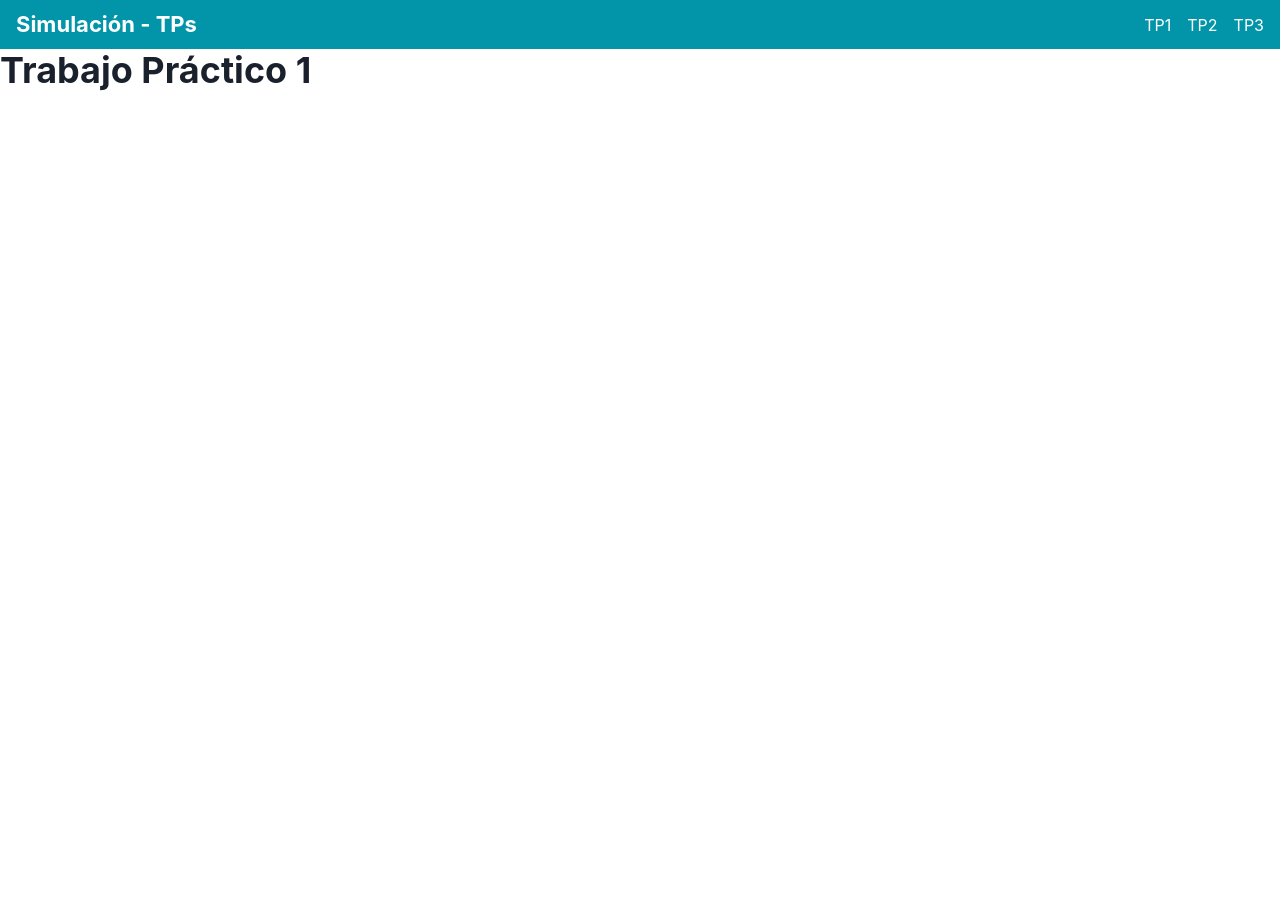
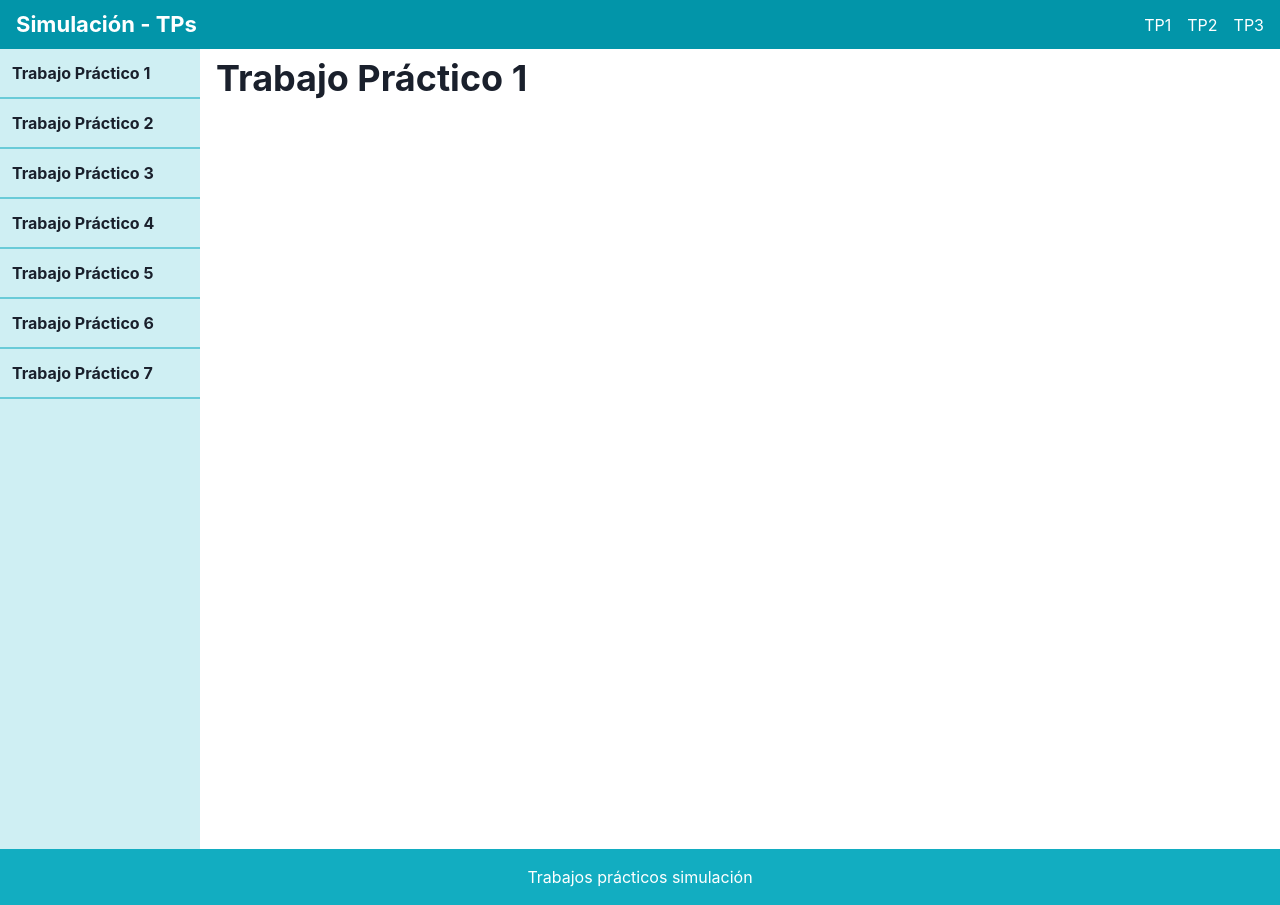
Before and after one commit to andybardagi/practicos-simulacion, a React (Vite) app: page / in a window 1280 px wide. Before the commit the page ends 800 px from the top, so only its background shows below. Built offline with nearby package versions, Linux system fonts and the light colour scheme.

Commit message:
💄 Sidebar

```diff
--- a/src/App.tsx
+++ b/src/App.tsx
@@ -1,6 +1,14 @@
-import { ChakraProvider } from '@chakra-ui/react';
+import {
+    Box,
+    Text,
+    ChakraProvider,
+    Flex,
+    List,
+    ListItem,
+} from '@chakra-ui/react';
 import Navbar from './components/Navbar';
 import TP1 from './components/TP1';
+import Sidebar from './components/Sidebar';
 // #0295A9
 // #12ADC1
 // #FDD037
@@ -8,8 +16,18 @@ import TP1 from './components/TP1';
 function App() {
     return (
         <ChakraProvider>
-                <Navbar />
-                <TP1></TP1>
+            <Navbar />
+            <Box>
+                <Flex direction={'row'} height={'100vh'}>
+                    <Sidebar />
+                    <Box py={2} px={4}>
+                        <TP1></TP1>
+                    </Box>
+                </Flex>
+            </Box>
+            <Box p={4} display="grid" placeItems="center" bgColor="#12ADC1">
+                <Text color={'#fff'}>Trabajos prácticos simulación</Text>
+            </Box>
         </ChakraProvider>
     );
 }
--- /dev/null
+++ b/src/components/Sidebar.tsx
@@ -0,0 +1,64 @@
+import { Box, List, ListItem, Text } from '@chakra-ui/react';
+
+const SidebarItem = ({ name, navLink }: { name: string; navLink: string }) => {
+    return (
+        <Box
+            p={3}
+            borderBottom="2px solid #12ADC188"
+            _hover={{
+                backgroundColor: '#12ADC1',
+                color: '#fff',
+                textDecoration: 'underline'
+            }}
+        >
+            <Text fontWeight={'bold'}>{name}</Text>
+        </Box>
+    );
+};
+
+export default function Sidebar() {
+    const tpList = [
+        {
+            name: 'Trabajo Práctico 1',
+            navLink: '/tp1',
+        },
+        {
+            name: 'Trabajo Práctico 2',
+            navLink: '/tp2',
+        },
+        {
+            name: 'Trabajo Práctico 3',
+            navLink: '/tp3',
+        },
+        {
+            name: 'Trabajo Práctico 4',
+            navLink: '/tp4',
+        },
+        {
+            name: 'Trabajo Práctico 5',
+            navLink: '/tp5',
+        },
+        {
+            name: 'Trabajo Práctico 6',
+            navLink: '/tp6',
+        },
+        {
+            name: 'Trabajo Práctico 7',
+            navLink: '/tp7',
+        },
+    ];
+
+    return (
+        <Box w={'200px'} bgColor="#12ADC133">
+            <List>
+                {tpList.map((tp, index) => {
+                    return (
+                        <ListItem key={index}>
+                            <SidebarItem name={tp.name} navLink={tp.navLink} />
+                        </ListItem>
+                    );
+                })}
+            </List>
+        </Box>
+    );
+}
```
Also changed, not shown: src/simulation/tp1/Generators/CombinedCongruentGenerator.ts (added, +42 -0 lines).
